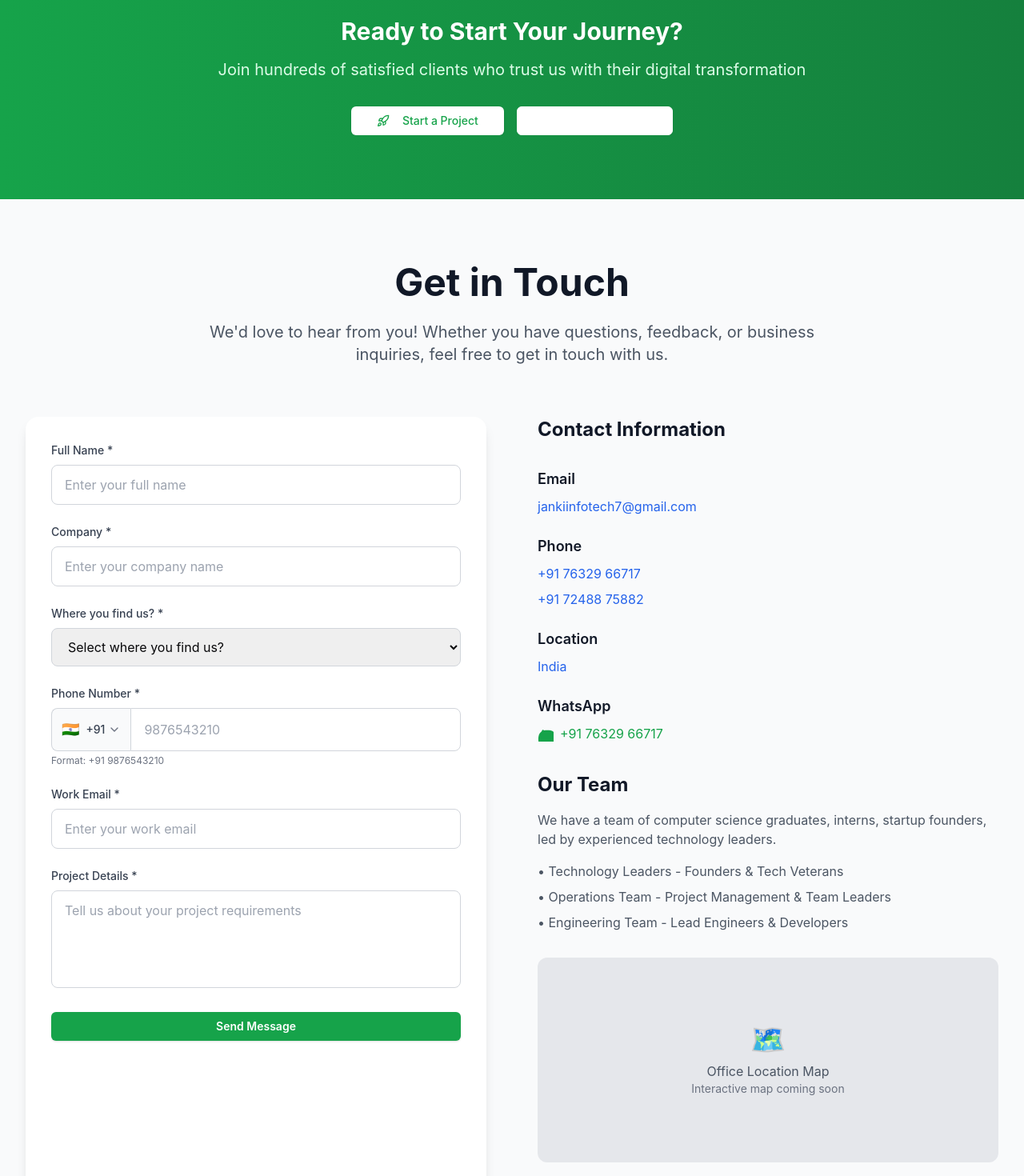
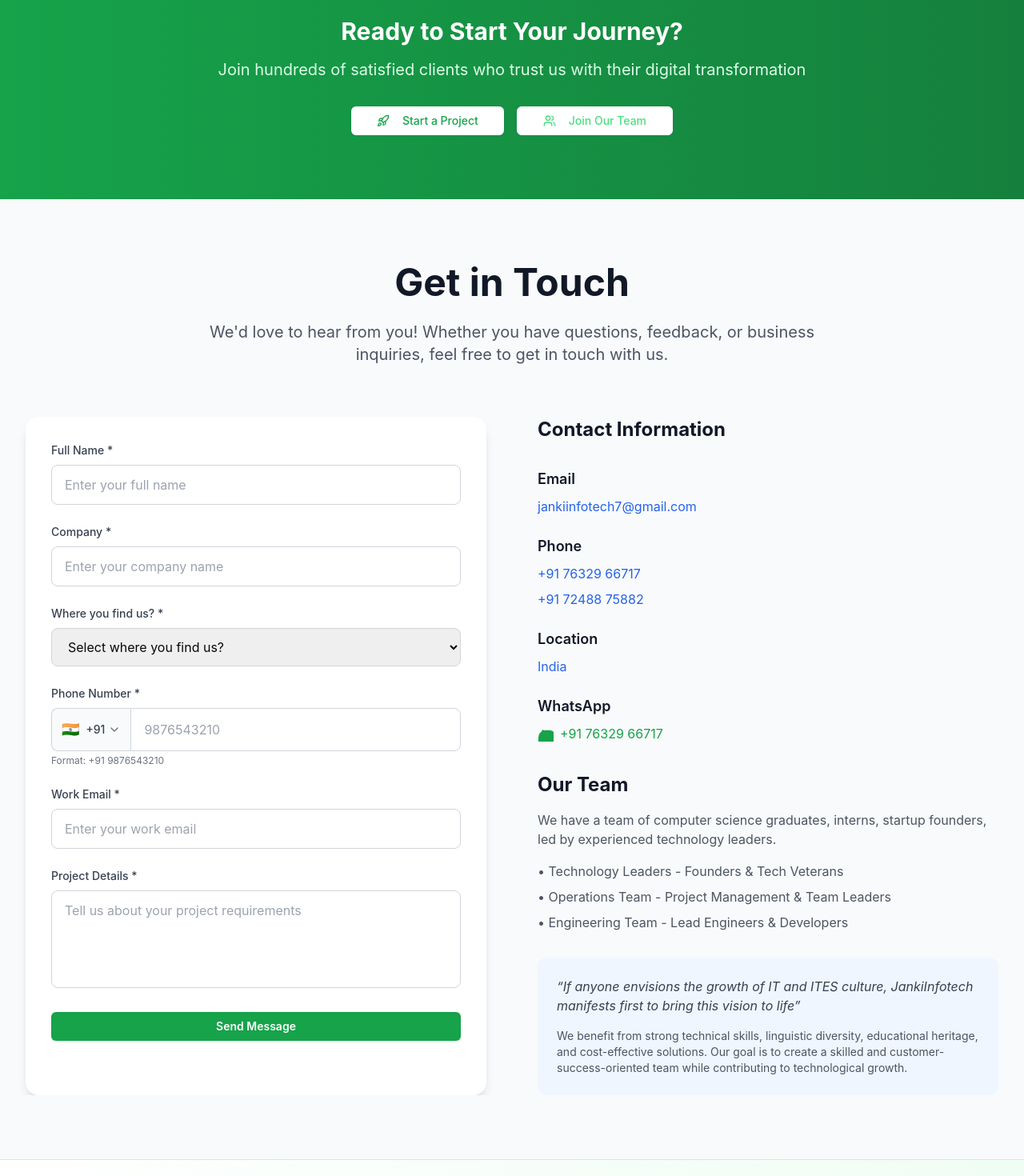
Before and after one commit to kushvardhan/jankiinfotech, a Next.js app: page / in a window 1280 px wide. Shown: the part 7660-9130 px from the top of the page at 80% size. Built offline with nearby package versions, Linux system fonts and the light colour scheme.

Commit message:
removed map, text visible

```diff
--- a/src/components/CTASection.tsx
+++ b/src/components/CTASection.tsx
@@ -25,7 +25,7 @@ export default function CTASection() {
           <Link href="/careers">
             <Button
               variant="outline"
-              className="border-white text-white hover:bg-white hover:text-green-600 px-8 py-3"
+              className="border-white text-green-400 hover:bg-white hover:text-green-600 px-8 py-3"
             >
               <Users className="w-5 h-5 mr-2" />
               Join Our Team
--- a/src/components/ContactSection.tsx
+++ b/src/components/ContactSection.tsx
@@ -388,7 +388,7 @@ export default function ContactSection() {
             </div>
 
             {/* Map Placeholder */}
-            <div className="bg-gray-200 rounded-xl h-64 flex items-center justify-center">
+            {/* <div className="bg-gray-200 rounded-xl h-64 flex items-center justify-center">
               <div className="text-center">
                 <div className="text-4xl mb-2">🗺️</div>
                 <p className="text-gray-600">Office Location Map</p>
@@ -396,7 +396,7 @@ export default function ContactSection() {
                   Interactive map coming soon
                 </p>
               </div>
-            </div>
+            </div> */}
 
             {/* Quote */}
             <div className="bg-blue-50 rounded-xl p-6">
```
